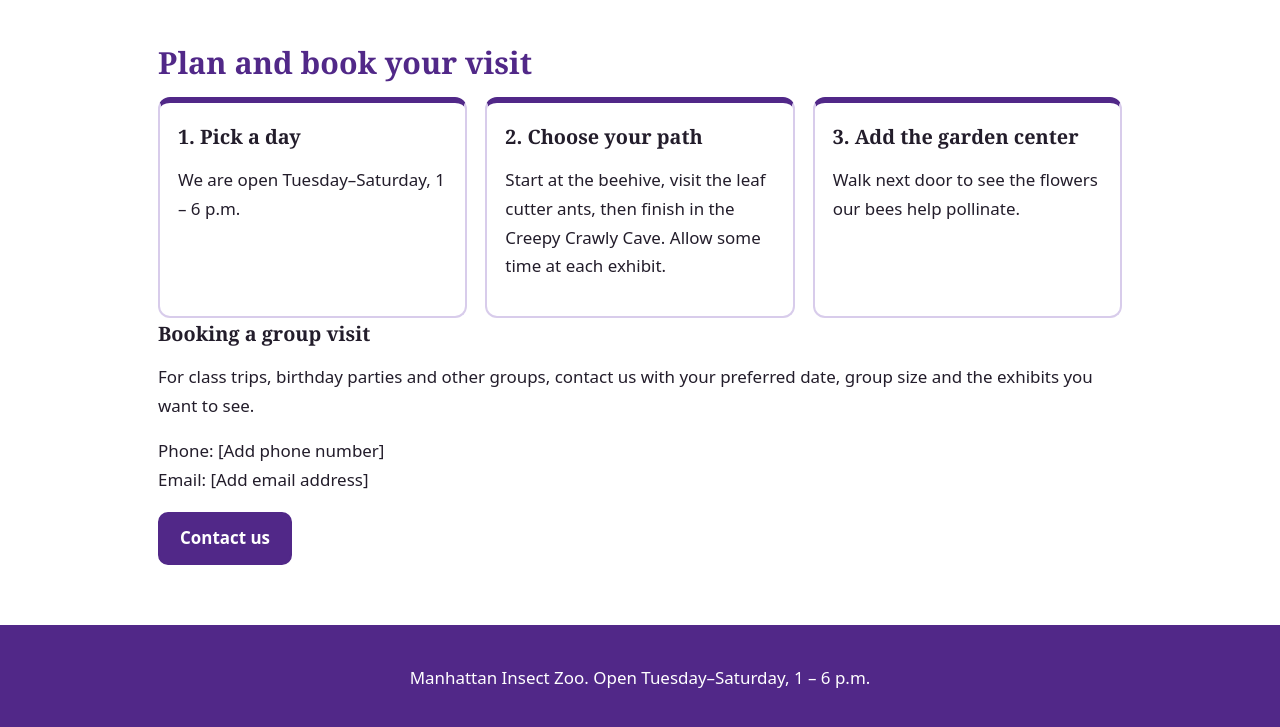
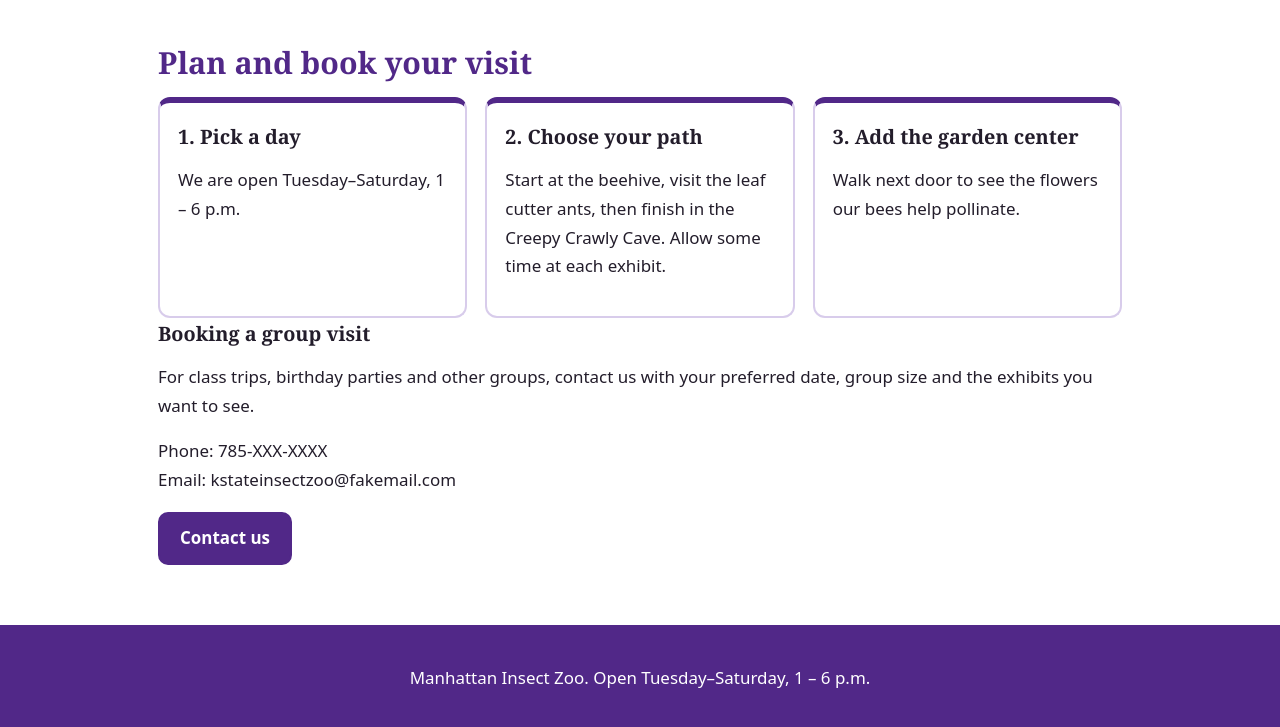
Before and after one commit to peytonjfree/CC-120-ZA-Group-Project, a plain HTML site: page events.html in a window 1280 px wide. Shown: the part 787-1514 px from the top of the page. Drawn offline with Linux system fonts and the light colour scheme.

Commit message:
Update events.html

```diff
--- a/events.html
+++ b/events.html
@@ -21,7 +21,7 @@
 </div>
 <h3>Booking a group visit</h3>
 <p>For class trips, birthday parties and other groups, contact us with your preferred date, group size and the exhibits you want to see.</p>
-<p>Phone: [Add phone number]<br>Email: [Add email address]</p>
+<p>Phone: 785-XXX-XXXX<br>Email: kstateinsectzoo@fakemail.com</p>
 <a class="btn" href="homepage.html#contact" style="background:var(--p);color:#fff">Contact us</a></section></main>
 <footer><p>Manhattan Insect Zoo. Open Tuesday–Saturday, 1 – 6 p.m.</p></footer>
 <script src="js/site.js"></script></body></html>
```
